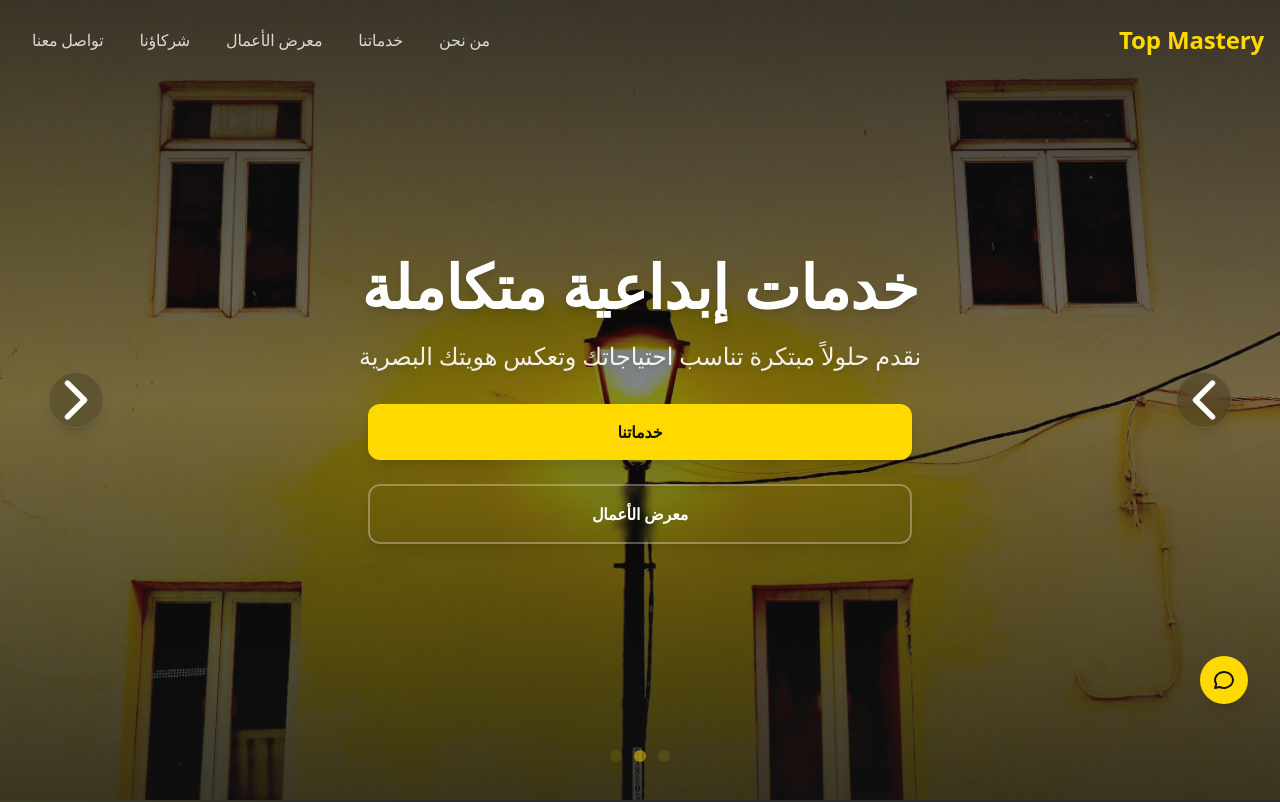
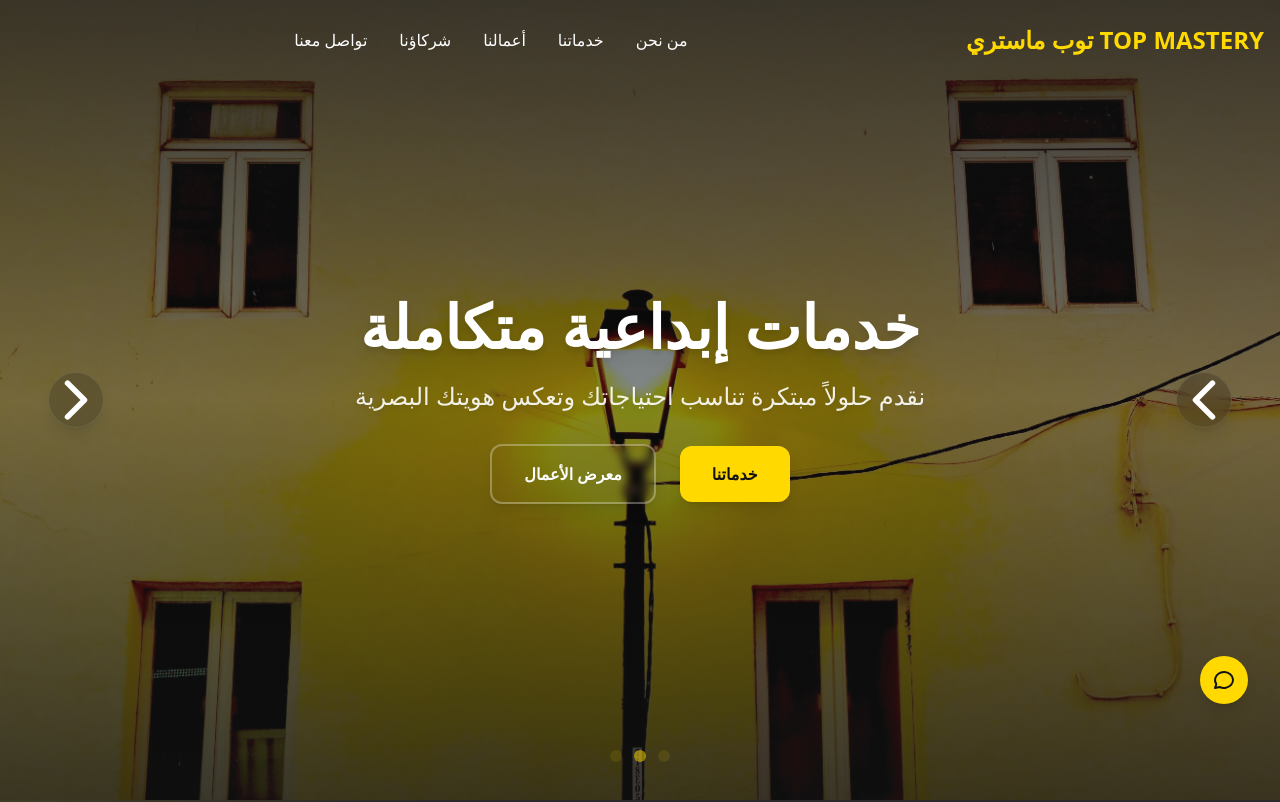
Before and after one commit to topmastery/top-mastery, a Next.js app: page / in a window 1280 px wide. Shown: the top 802 px of the page. Built offline with nearby package versions, Linux system fonts and the light colour scheme.

Commit message:
Fix middleware routing

```diff
--- a/app/components/Header.tsx
+++ b/app/components/Header.tsx
@@ -1,81 +1,101 @@
 'use client';
 
 import { useState, useEffect } from 'react';
-import { motion, AnimatePresence } from 'framer-motion';
-import { IconMenu2, IconX } from '@tabler/icons-react';
+import { motion } from 'framer-motion';
+import { IconMenu2 } from '@tabler/icons-react';
 
 const Header = () => {
   const [isScrolled, setIsScrolled] = useState(false);
-  const [isMobileMenuOpen, setIsMobileMenuOpen] = useState(false);
+  const [isMenuOpen, setIsMenuOpen] = useState(false);
 
   useEffect(() => {
     const handleScroll = () => {
       setIsScrolled(window.scrollY > 50);
     };
+
     window.addEventListener('scroll', handleScroll);
     return () => window.removeEventListener('scroll', handleScroll);
   }, []);
 
-  const navLinks = [
-    { href: '#about', text: 'من نحن' },
-    { href: '#services', text: 'خدماتنا' },
-    { href: '#portfolio', text: 'معرض الأعمال' },
-    { href: '#partners', text: 'شركاؤنا' },
-    { href: '#newsletter', text: 'تواصل معنا' },
+  const menuItems = [
+    { href: '#about', label: 'من نحن' },
+    { href: '#services', label: 'خدماتنا' },
+    { href: '#portfolio', label: 'أعمالنا' },
+    { href: '#partners', label: 'شركاؤنا' },
+    { href: '#newsletter', label: 'تواصل معنا' },
   ];
 
   return (
-    <header className={`fixed top-0 left-0 right-0 z-50 transition-all duration-300 ${isScrolled ? 'bg-dark/80 backdrop-blur-lg shadow-lg' : ''}`}>
-      <nav className="container mx-auto px-4 h-20 flex items-center justify-between">
-        <a href="/" className="text-2xl font-bold text-primary">
-          Top Mastery
-        </a>
+    <>
+      <header
+        className={`fixed top-0 w-full z-50 transition-all duration-300 ${
+          isScrolled ? 'bg-dark/90 backdrop-blur-md' : 'bg-transparent'
+        }`}
+      >
+        <div className="container mx-auto px-4">
+          <div className="flex items-center justify-between h-20">
+            <motion.a
+              href="#"
+              className="text-2xl font-bold text-primary"
+              initial={{ opacity: 0, x: -20 }}
+              animate={{ opacity: 1, x: 0 }}
+              transition={{ duration: 0.5 }}
+            >
+              TOP MASTERY توب ماستري
+            </motion.a>
 
-        {/* قائمة التنقل للشاشات الكبيرة */}
-        <div className="hidden md:flex items-center space-x-1 rtl:space-x-reverse">
-          {navLinks.map((link) => (
-            <a key={link.href} href={link.href} className="nav-link">
-              {link.text}
-            </a>
+            <nav className="hidden md:flex items-center gap-8 rtl:space-x-reverse">
+              {menuItems.map((item, index) => (
+                <motion.a
+                  key={item.href}
+                  href={item.href}
+                  className="text-light hover:text-primary transition-colors duration-300"
+                  initial={{ opacity: 0, y: -20 }}
+                  animate={{ opacity: 1, y: 0 }}
+                  transition={{ duration: 0.5, delay: index * 0.1 }}
+                >
+                  {item.label}
+                </motion.a>
               ))}
+            </nav>
+
+            <div className="flex items-center">
+              <motion.button
+                className="md:hidden p-2 rounded-full hover:bg-dark-light text-light transition-colors duration-300"
+                onClick={() => setIsMenuOpen(!isMenuOpen)}
+                whileHover={{ scale: 1.1 }}
+                whileTap={{ scale: 0.9 }}
+              >
+                <IconMenu2 size={24} />
+              </motion.button>
+            </div>
+          </div>
         </div>
 
-        {/* زر القائمة للهواتف */}
-        <button
-          className="md:hidden text-light hover:text-primary transition-colors duration-300"
-          onClick={() => setIsMobileMenuOpen(!isMobileMenuOpen)}
-          aria-label="القائمة"
-        >
-          {isMobileMenuOpen ? <IconX size={24} /> : <IconMenu2 size={24} />}
-        </button>
-      </nav>
-
-      {/* القائمة المتحركة للهواتف */}
-      <AnimatePresence>
-        {isMobileMenuOpen && (
+        {/* Mobile Menu */}
         <motion.div
+          className={`md:hidden absolute top-20 left-0 w-full bg-dark-light ${
+            isMenuOpen ? 'block' : 'hidden'
+          }`}
           initial={{ opacity: 0, y: -20 }}
-            animate={{ opacity: 1, y: 0 }}
-            exit={{ opacity: 0, y: -20 }}
-            transition={{ duration: 0.2 }}
-            className="md:hidden bg-dark/95 backdrop-blur-lg"
+          animate={{ opacity: isMenuOpen ? 1 : 0, y: isMenuOpen ? 0 : -20 }}
+          transition={{ duration: 0.3 }}
         >
           <div className="container mx-auto px-4 py-4">
-              {navLinks.map((link) => (
+            {menuItems.map((item) => (
               <a
-                  key={link.href}
-                  href={link.href}
-                  className="block py-3 text-light/80 hover:text-primary transition-colors duration-300 border-b border-light/10 last:border-0"
-                  onClick={() => setIsMobileMenuOpen(false)}
+                key={item.href}
+                href={item.href}
+                className="block py-2 text-light hover:text-primary transition-colors duration-300"
+                onClick={() => setIsMenuOpen(false)}
               >
-                  {link.text}
+                {item.label}
               </a>
             ))}
           </div>
         </motion.div>
-        )}
-      </AnimatePresence>
       </header>
+    </>
   );
 };
 
--- a/app/components/Hero.tsx
+++ b/app/components/Hero.tsx
@@ -9,6 +9,7 @@ import 'swiper/css';
 import 'swiper/css/navigation';
 import 'swiper/css/pagination';
 import 'swiper/css/effect-fade';
+import Image from 'next/image';
 
 const Hero = () => {
   const swiperRef = useRef<SwiperType | null>(null);
@@ -86,22 +87,31 @@ const Hero = () => {
         {slides.map((slide, index) => (
           <SwiperSlide key={index} className="relative select-none">
             <div
-              className="absolute inset-0 bg-cover bg-center bg-no-repeat transform scale-105 transition-transform duration-[2000ms] min-h-[100vh] md:min-h-[auto]"
+              className="absolute inset-0 bg-cover bg-center bg-no-repeat transform scale-105 transition-transform duration-[2000ms]"
               style={{ backgroundImage: `url(${slide.image})` }}
-            />
+            >
+              <Image
+                src={slide.image}
+                alt={slide.title}
+                priority={index === 0}
+                fill
+                sizes="100vw"
+                className="hidden"
+              />
+            </div>
             <div className="absolute inset-0 bg-gradient-to-b from-dark/80 via-dark/50 to-dark/80" />
-            <div className="relative h-full flex items-center justify-center text-center px-4 py-20 md:py-0">
+            <div className="relative h-full flex items-center justify-center text-center">
               <motion.div
                 initial={{ opacity: 0, y: 20 }}
                 animate={{ opacity: 1, y: 0 }}
                 transition={{ duration: 0.8, delay: 0.5 }}
-                className="w-full max-w-4xl mx-auto"
+                className="w-full max-w-4xl mx-auto px-4 sm:px-6 lg:px-8"
               >
                 <motion.h1
                   initial={{ opacity: 0, y: 20 }}
                   animate={{ opacity: 1, y: 0 }}
                   transition={{ duration: 0.8, delay: 0.7 }}
-                  className="text-2xl xs:text-3xl sm:text-4xl md:text-5xl lg:text-6xl font-bold text-light mb-3 sm:mb-4 md:mb-6 drop-shadow-lg"
+                  className="text-3xl sm:text-4xl md:text-6xl font-bold text-light mb-4 sm:mb-6 drop-shadow-lg"
                 >
                   {slide.title}
                 </motion.h1>
@@ -109,7 +119,7 @@ const Hero = () => {
                   initial={{ opacity: 0, y: 20 }}
                   animate={{ opacity: 1, y: 0 }}
                   transition={{ duration: 0.8, delay: 0.9 }}
-                  className="text-base xs:text-lg sm:text-xl md:text-2xl text-light/90 mb-4 sm:mb-6 md:mb-8 drop-shadow-md max-w-3xl mx-auto px-2"
+                  className="text-lg sm:text-xl md:text-2xl text-light/90 mb-6 sm:mb-8 drop-shadow-md max-w-3xl mx-auto"
                 >
                   {slide.subtitle}
                 </motion.p>
@@ -117,11 +127,11 @@ const Hero = () => {
                   initial={{ opacity: 0, y: 20 }}
                   animate={{ opacity: 1, y: 0 }}
                   transition={{ duration: 0.8, delay: 1.1 }}
-                  className="flex flex-col xs:flex-row items-center justify-center gap-3 xs:gap-4 sm:gap-6 max-w-xl mx-auto px-4"
+                  className="flex flex-col sm:flex-row items-center justify-center gap-4 sm:gap-6 max-w-xl mx-auto"
                 >
                   <motion.a
                     href={slide.buttonLink}
-                    className="group relative w-full xs:w-auto inline-flex items-center justify-center text-sm sm:text-base px-6 sm:px-8 py-2.5 sm:py-3 md:py-4 bg-primary text-dark font-bold rounded-xl hover:bg-primary-light shadow-lg hover:shadow-primary/50 transition-all duration-300 overflow-hidden"
+                    className="group relative w-full sm:w-auto inline-flex items-center justify-center text-sm sm:text-base px-8 py-3 sm:py-4 bg-primary text-dark font-bold rounded-xl hover:bg-primary-light shadow-lg hover:shadow-primary/50 transition-all duration-300 overflow-hidden"
                     whileHover={{ scale: 1.02 }}
                     whileTap={{ scale: 0.98 }}
                   >
@@ -130,7 +140,7 @@ const Hero = () => {
                   </motion.a>
                   <motion.a
                     href={slide.secondaryButtonLink}
-                    className="group relative w-full xs:w-auto inline-flex items-center justify-center px-6 sm:px-8 py-2.5 sm:py-3 md:py-4 rounded-xl border-2 border-light/30 text-light font-bold backdrop-blur-sm hover:border-light hover:bg-light/10 transition-all duration-300 text-sm sm:text-base shadow-lg hover:shadow-light/20"
+                    className="group relative w-full sm:w-auto inline-flex items-center justify-center px-8 py-3 sm:py-4 rounded-xl border-2 border-light/30 text-light font-bold backdrop-blur-sm hover:border-light hover:bg-light/10 transition-all duration-300 text-sm sm:text-base shadow-lg hover:shadow-light/20"
                     whileHover={{ scale: 1.02 }}
                     whileTap={{ scale: 0.98 }}
                   >
--- a/app/components/Partners.tsx
+++ b/app/components/Partners.tsx
@@ -87,6 +87,8 @@ const Partners = () => {
                     src={partner.logo}
                     alt={partner.name}
                     fill
+                    loading="lazy"
+                    sizes="(max-width: 640px) 50vw, (max-width: 768px) 33vw, (max-width: 1024px) 25vw, 20vw"
                     className="object-contain transition-all duration-300 transform group-hover:scale-110"
                   />
                 </div>
--- a/app/globals.css
+++ b/app/globals.css
@@ -179,118 +179,15 @@
 /* تحسينات للأجهزة المحمولة */
 @media (max-width: 768px) {
   .section-title {
-    @apply text-2xl sm:text-3xl after:w-16;
-    padding-bottom: 1rem;
+    @apply text-3xl after:w-16;
   }
 
   .section-subtitle {
-    @apply text-base sm:text-lg mb-8;
+    @apply text-lg;
   }
 
   .container {
     @apply px-4;
-  }
-
-  /* تحسين المسافات للأجهزة المحمولة */
-  .py-section {
-    @apply py-12 sm:py-16 md:py-20;
-  }
-
-  /* تحسين أحجام الخطوط */
-  h1 {
-    @apply text-2xl sm:text-3xl md:text-4xl;
-  }
-
-  h2 {
-    @apply text-xl sm:text-2xl md:text-3xl;
-  }
-
-  h3 {
-    @apply text-lg sm:text-xl md:text-2xl;
-  }
-
-  p {
-    @apply text-base sm:text-lg;
-  }
-
-  /* تحسين المسافات بين العناصر */
-  .gap-section {
-    @apply gap-6 sm:gap-8 md:gap-10;
-  }
-
-  /* تحسين الأزرار */
-  .btn-primary {
-    @apply py-2.5 px-5 text-sm sm:text-base;
-  }
-}
-
-/* تحسين تجربة اللمس */
-@media (hover: none) {
-  .nav-link:hover::after {
-    width: 0;
-  }
-
-  .nav-link.active::after {
-    width: 100%;
-  }
-
-  .btn-primary:hover {
-    transform: none;
-  }
-
-  .btn-primary:active {
-    transform: scale(0.98);
-  }
-}
-
-/* تحسين أداء الحركات */
-@media (prefers-reduced-motion: reduce) {
-  * {
-    animation-duration: 0.01ms !important;
-    animation-iteration-count: 1 !important;
-    transition-duration: 0.01ms !important;
-    scroll-behavior: auto !important;
-  }
-}
-
-/* تحسين التحميل البطيء للصور */
-.image-loading {
-  @apply blur-sm animate-pulse;
-}
-
-.image-loaded {
-  @apply blur-none animate-none transition-all duration-500;
-}
-
-/* تحسين الخط للغة العربية على الهواتف */
-@media (max-width: 768px) {
-  html[lang="ar"] {
-    text-size-adjust: 100%;
-    -webkit-text-size-adjust: 100%;
-  }
-}
-
-/* تحسين التباعد للنصوص العربية */
-html[lang="ar"] {
-  letter-spacing: -0.01em;
-}
-
-/* تحسين عرض الشاشات الصغيرة جداً */
-@media (max-width: 360px) {
-  .xs\:flex-col {
-    flex-direction: column !important;
-  }
-
-  .xs\:w-full {
-    width: 100% !important;
-  }
-
-  .section-title {
-    font-size: 1.5rem;
-  }
-
-  .section-subtitle {
-    font-size: 1rem;
   }
 }
 
--- a/app/layout.tsx
+++ b/app/layout.tsx
@@ -9,21 +9,42 @@ import 'swiper/css/effect-fade'
 export const metadata: Metadata = {
   title: 'Top Mastery | توب ماستري',
   description: 'تعاون مع خبراء الإبداع لتحويل رؤيتك إلى واقع',
-  keywords: 'تصميم, تطوير, تسويق رقمي, خدمات رقمية, برمجة مواقع',
+  keywords: 'تصميم, تطوير, تسويق رقمي, خدمات رقمية, برمجة مواقع, تصميم مواقع, تطوير تطبيقات, تسويق الكتروني',
   robots: 'index, follow',
   metadataBase: new URL('https://top-mastery.com'),
+  alternates: {
+    canonical: '/'
+  },
   openGraph: {
     title: 'Top Mastery | توب ماستري',
     description: 'تعاون مع خبراء الإبداع لتحويل رؤيتك إلى واقع',
     type: 'website',
-    locale: 'ar_SA'
+    locale: 'ar_SA',
+    siteName: 'Top Mastery',
+    images: [
+      {
+        url: '/images/og-image.jpg',
+        width: 1200,
+        height: 630,
+        alt: 'Top Mastery | توب ماستري'
+      }
+    ]
+  },
+  twitter: {
+    card: 'summary_large_image',
+    title: 'Top Mastery | توب ماستري',
+    description: 'تعاون مع خبراء الإبداع لتحويل رؤيتك إلى واقع',
+    images: ['/images/og-image.jpg']
   }
 }
 
 export const viewport: Viewport = {
   width: 'device-width',
   initialScale: 1,
-  themeColor: '#1a1a1a'
+  themeColor: '#1a1a1a',
+  colorScheme: 'dark',
+  minimumScale: 1,
+  maximumScale: 5
 }
 
 export default function RootLayout({
```
Also changed, not shown: app/components/About.tsx (+20 -19 lines). Lines whose indentation alone changed are shown as unchanged.
